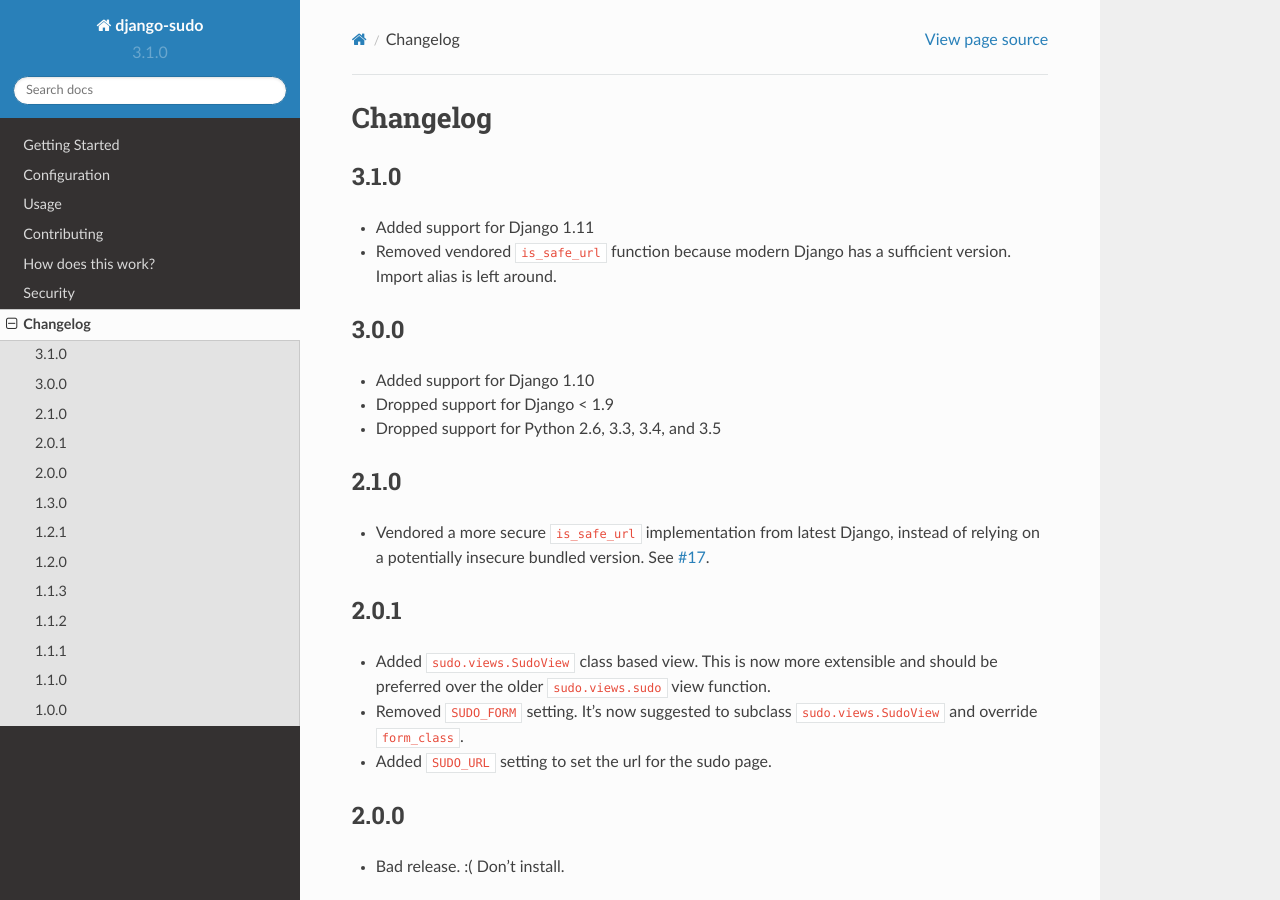
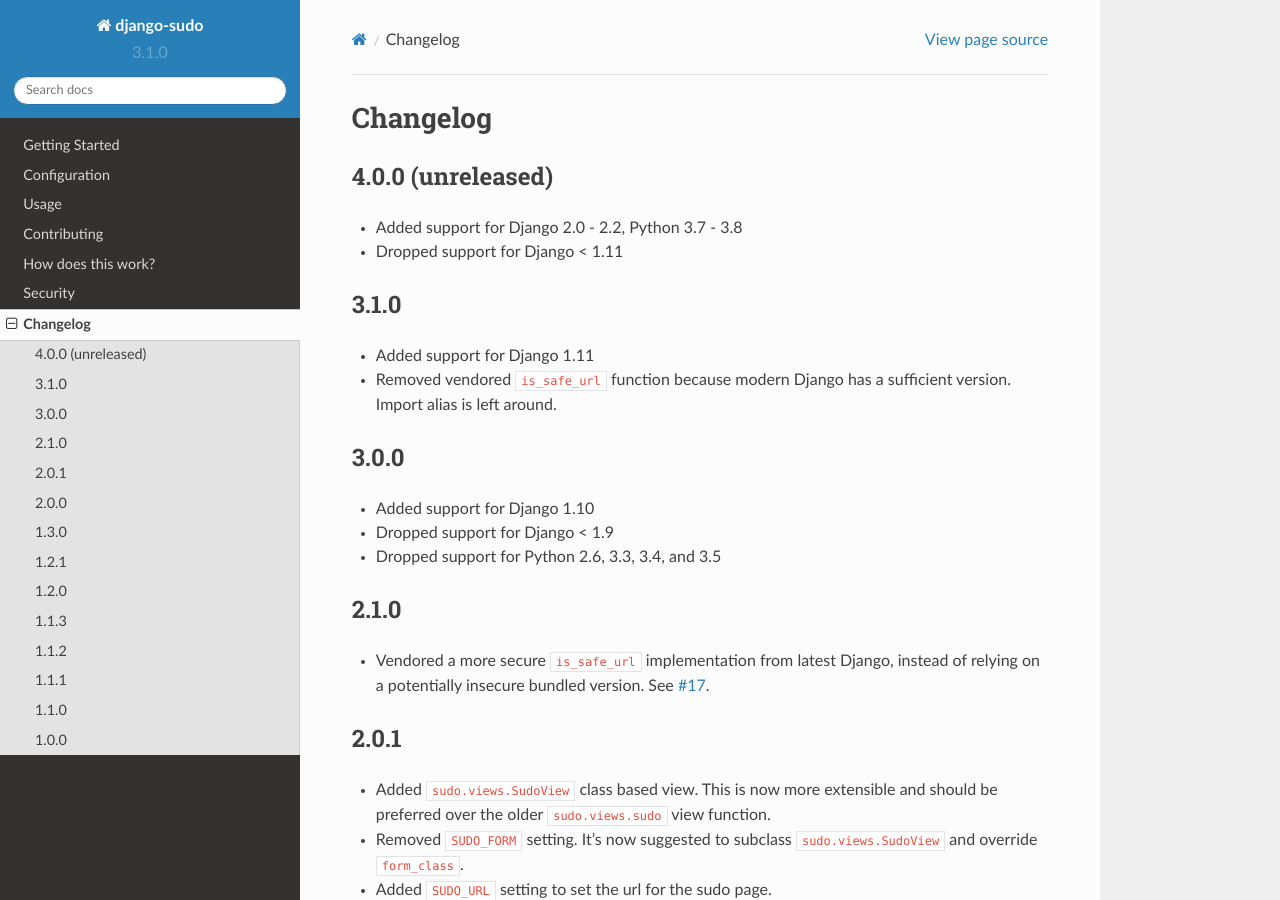
Before and after one commit to mattrobenolt/django-sudo, a Sphinx documentation site: the page built from docs/changelog/index.rst, in a window 1280 px wide and 900 px high. Built offline with Sphinx 7.4.7 and the Read the Docs theme 2.0.0, drawn with Linux system fonts in a browser that asks for light colours.

```diff
--- a/docs/changelog/index.rst
+++ b/docs/changelog/index.rst
@@ -1,5 +1,10 @@
 Changelog
 =========
+
+4.0.0 (unreleased)
+~~~~~~~~~~~~~~~~~~
+* Added support for Django 2.0 - 2.2, Python 3.7 - 3.8
+* Dropped support for Django < 1.11
 
 3.1.0
 ~~~~~
--- a/docs/index.rst
+++ b/docs/index.rst
@@ -22,9 +22,8 @@ Installation
 
 Compatibility
 ~~~~~~~~~~~~~
-* Django 1.4-1.9
-* Python 2.6-3.5
-* pypy
+* Django 1.11-2.2
+* Python 3.6-3.8
 
 Contents
 ~~~~~~~~
--- a/setup.py
+++ b/setup.py
@@ -35,7 +35,8 @@ setup(
         "Operating System :: OS Independent",
         "Programming Language :: Python :: 3",
         "Programming Language :: Python :: 3.6",
-        # "Programming Language :: Python :: 3.8",
+        "Programming Language :: Python :: 3.7",
+        "Programming Language :: Python :: 3.8",
         "Programming Language :: Python",
         "Topic :: Software Development",
     ],
```
Also changed, not shown: 2 other files.
